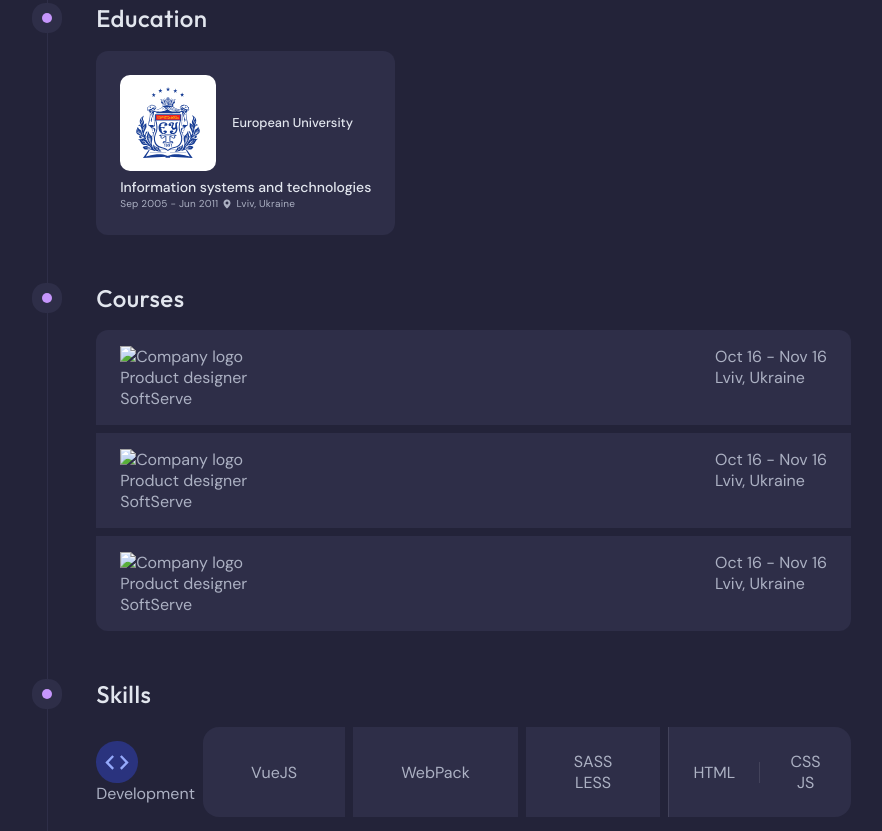
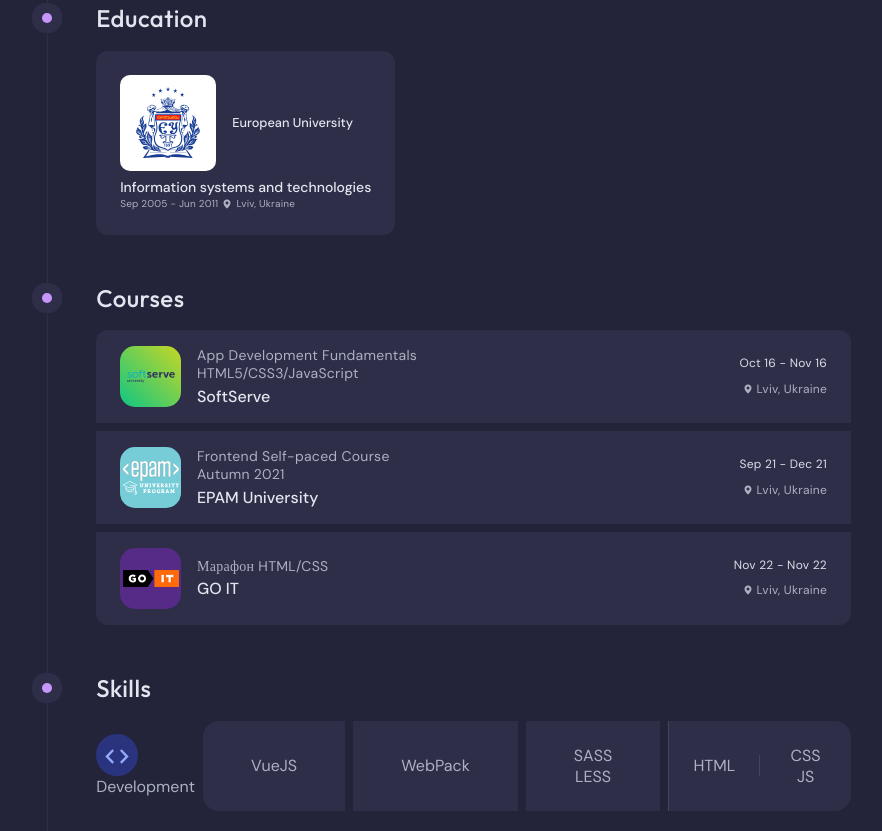
Before and after one commit to dmytro-lubenchenko/CV, a plain HTML site: page index.html in a window 1280 px wide. Shown: the part 1283-2114 px from the top of the page, without its empty margins (389-1271 px from the left). Drawn offline with Linux system fonts and the light colour scheme.

Commit message:
course block done

```diff
--- a/css/style.scss
+++ b/css/style.scss
@@ -69,6 +69,18 @@
 }
 @mixin main-padding {
     padding: 0 0 0 2.5rem;
+}
+@mixin location-icon {
+    position: relative;
+    &::before {
+        content: '';
+        position: absolute;
+        top: 0.125rem;
+        left: -0.875rem;
+        width: 100%;
+        height: 100%;
+        background: url('../img/main/experience/geo_icon.svg') 0 0 / 0.625rem 0.625rem no-repeat;
+    }
 }
 
 .wrapper {
@@ -444,16 +456,7 @@
     }
     &__list-period {}
     &__list-location {
-        position: relative;
-        &::before {
-            content: '';
-            position: absolute;
-            top: 0.125rem;
-            left: -0.875rem;
-            width: 100%;
-            height: 100%;
-            background: url('../img/main/experience/geo_icon.svg') 0 0 / 0.625rem 0.625rem no-repeat;
-        }
+        @include location-icon;
     }
     &__list-role {
         display: flex;
@@ -534,12 +537,13 @@
         border-radius: 0.75rem;
     }
     &__list-item {
+        display: flex;
+        flex-direction: column;
         padding: 1.5rem;
         background-color: #2E2E48;
     }
     &__list-image {
         max-width: 100%;
-        overflow: hidden;
         &:not(:last-child) {
             margin-bottom: 1rem;
         }
@@ -564,6 +568,7 @@
         }
     }
     &__list-text {
+        flex: 1 0 auto;
         font-weight: 400;
         font-size: 0.875rem;
         line-height: 1.28;
@@ -579,7 +584,6 @@
         column-gap: 0.375rem;
     }
     &__list-icon {
-        display: inline-block;
         background-color: #2A337E;
         border-radius: 50%;
         -webkit-border-radius: 50%;
@@ -665,16 +669,7 @@
     }
     &__list-period {}
     &__list-location {
-        position: relative;
-        &::before {
-            content: '';
-            position: absolute;
-            top: 0.125rem;
-            left: -0.875rem;
-            width: 100%;
-            height: 100%;
-            background: url('../img/main/experience/geo_icon.svg') 0 0 / 0.625rem 0.625rem no-repeat;
-        }
+        @include location-icon;
     }
 }
 .courses {
@@ -697,19 +692,82 @@
     &__list-item {
         display: flex;
         justify-content: space-between;
+        align-items: center;
         padding: 1rem 1.5rem;
         background-color: #2E2E48;
     }
-    &__list-story {}
-    &__list-period {}
-    &__list-location {}
-    &__list-role {}
-    &__list-icon {}
-    &__list-ico {}
-    &__list-body {}
-    &__list-theme {}
-    &__list-company {}
+    &__list-story {
+        display: flex;
+        flex-direction: column;
+        align-items: flex-end;
+        row-gap: 0.625rem;
+    }
+    &__list-period {
+        font-weight: 400;
+        font-size: 12px;
+        line-height: 1.33;
+        letter-spacing: 0.02em;
+        color: #D9DFE8;
+    }
+    &__list-location {
+        @include location-icon;
+        font-weight: 400;
+        font-size: 12px;
+        line-height: 1.33;
+        letter-spacing: 0.02em;
+        color: #ACB1C3;
+    }
+    &__list-role {
+        display: flex;
+        align-items: center;
+        column-gap: 1rem;
+    }
+    &__list-icon {
+        display: flex;
+        flex-direction: column;
+        justify-content: center;
+        align-items: center;
+        width: 3.8rem;
+        height: 3.8rem;
+        text-align: center;
+        border-radius: 15px;
+        -webkit-border-radius: 15px;
+        -moz-border-radius: 15px;
+        -ms-border-radius: 15px;
+        -o-border-radius: 15px;
 }
+    &__list-ico {
+        max-width: 3.5rem;
+    }
+    &__list-body {
+        display: flex;
+        flex-direction: column;
+        row-gap: 0.25rem;
+    }
+    &__list-theme {
+        font-weight: 400;
+        font-size: 0.875rem;
+        line-height: 1.28;
+        letter-spacing: 0.02em;
+        color: #ACB1C3;
+    }
+    &__list-company {
+        font-weight: 500;
+        font-size: 1rem;
+        line-height: 1.25;
+        color: #E2E6EE;
+    }
+}
+.soft-serve {
+    background: linear-gradient(45deg, #0fc684, #c7d724);
+}
+.epam {
+    background-color: #76CDD8;
+}
+.go-it {
+    background-color: #562A87;
+}
+
 .skills {
     &__title {
         &:not(:last-child) {
--- a/index.html
+++ b/index.html
@@ -312,11 +312,11 @@
                     <div class="courses__list">
                         <div class="courses__list-item">
                             <div class="courses__list-role">
-                                <div class="courses__list-icon">
-                                    <img class="courses__list-ico" src="" alt="Company logo" />
+                                <div class="courses__list-icon soft-serve">
+                                    <img class="courses__list-ico" src="./img/main/courses/SoftServe_University.png" alt="Company logo">
                                 </div>
                                 <div class="courses__list-body">
-                                    <div class="courses__list-theme">Product designer</div>
+                                    <div class="courses__list-theme">App Development Fundamentals <br> HTML5/CSS3/JavaScript</div>
                                     <div class="courses__list-company">SoftServe</div>
                                 </div>
                             </div>
@@ -327,31 +327,32 @@
                         </div>
                         <div class="courses__list-item">
                             <div class="courses__list-role">
-                                <div class="courses__list-icon">
-                                    <img class="courses__list-ico" src="" alt="Company logo" />
+                                <div class="courses__list-icon epam">
+                                    <img class="courses__list-ico" src="./img/main/courses/epam-logo.svg" alt="Company logo">
+                                    <img class="courses__list-ico" src="./img/main/courses/epam-university-program-logo.svg" alt="Company logo">
                                 </div>
                                 <div class="courses__list-body">
-                                    <div class="courses__list-theme">Product designer</div>
-                                    <div class="courses__list-company">SoftServe</div>
+                                    <div class="courses__list-theme">Frontend Self-paced Course <br> Autumn 2021</div>
+                                    <div class="courses__list-company">EPAM University</div>
                                 </div>
                             </div>
                             <div class="courses__list-story">
-                                <div class="courses__list-period">Oct 16 - Nov 16</div>
+                                <div class="courses__list-period">Sep 21 - Dec 21</div>
                                 <div class="courses__list-location">Lviv, Ukraine</div>
                             </div>
                         </div>
                         <div class="courses__list-item">
                             <div class="courses__list-role">
-                                <div class="courses__list-icon">
-                                    <img class="courses__list-ico" src="" alt="Company logo" />
+                                <div class="courses__list-icon go-it">
+                                    <img class="courses__list-ico" src="./img/main/courses/goit_logo.png" alt="Company logo">
                                 </div>
                                 <div class="courses__list-body">
-                                    <div class="courses__list-theme">Product designer</div>
-                                    <div class="courses__list-company">SoftServe</div>
+                                    <div class="courses__list-theme">Марафон HTML/CSS</div>
+                                    <div class="courses__list-company">GO IT</div>
                                 </div>
                             </div>
                             <div class="courses__list-story">
-                                <div class="courses__list-period">Oct 16 - Nov 16</div>
+                                <div class="courses__list-period">Nov 22 - Nov 22</div>
                                 <div class="courses__list-location">Lviv, Ukraine</div>
                             </div>
                         </div>
```
Also changed, not shown: css/style.css, img/main/courses/SoftServe_University.png (added), img/main/courses/epam-logo.svg (added), img/main/courses/epam-university-program-logo.svg (added), img/main/courses/goit_logo.png (added), 1 other file.
